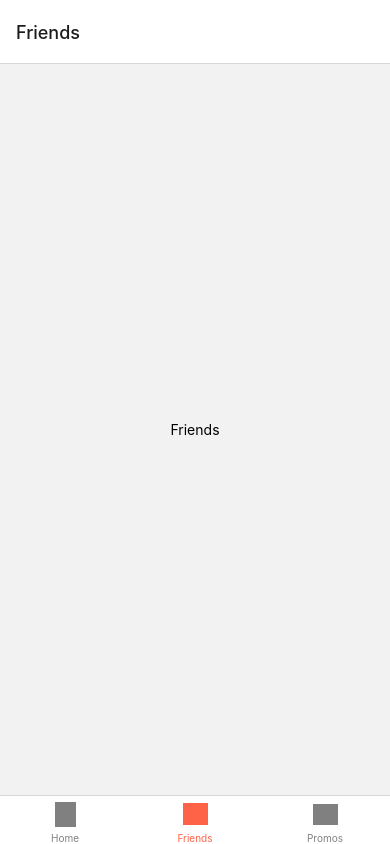
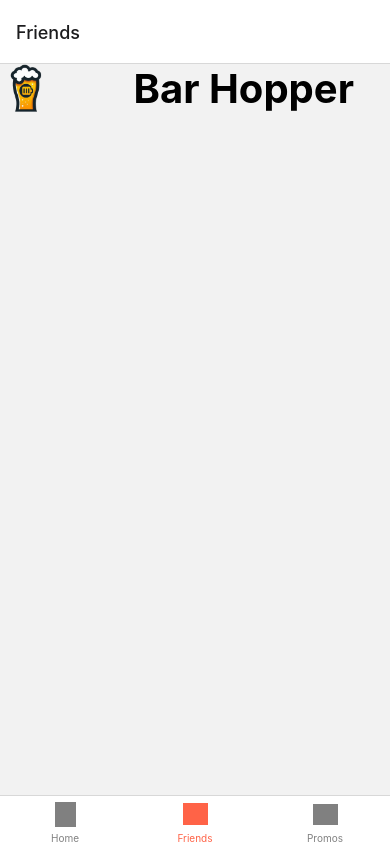
Before and after one commit to liamjdavis/Bar-Hopper, a React Native app in the folder frontend/: screen /Friends in a window 390 px wide. Built offline with nearby package versions, Linux system fonts and the light colour scheme.

Commit message:
added top bar to main pages

```diff
--- a/frontend/components/layout/Friends.js
+++ b/frontend/components/layout/Friends.js
@@ -1,10 +1,19 @@
 import React from 'react';
-import { View, Text, StyleSheet } from 'react-native';
+import { View, Text, StyleSheet, Image } from 'react-native';
+
+const logo = require('../../assets/logo.png')
 
 const Friends = () => {
     return (
         <View style={styles.container}>
-            <Text>Friends</Text>
+            <View style={styles.leftContainer}>
+                {/* Logo */}
+                <Image source={logo} style={styles.logo} />
+            </View>
+            <View style={styles.centerContainer}>
+                {/* Bar Hopper Header */}
+                <Text style={styles.headerText}>Bar Hopper</Text>
+            </View>
         </View>
     );
 };
@@ -12,8 +21,25 @@ const Friends = () => {
 const styles = StyleSheet.create({
     container: {
         flex: 1,
-        justifyContent: 'center',
+        flexDirection: 'row',
+        alignItems: 'flex-start',
+    },
+    leftContainer: {
+        flex: 1,
+        alignItems: 'flex-start',
+    },
+    centerContainer: {
+        flex: 3,
         alignItems: 'center',
+    },
+    logo: {
+        width: 50,
+        height: 50,
+        resizeMode: 'contain',
+    },
+    headerText: {
+        fontSize: 40,
+        fontWeight: 'bold',
     },
 });
 
--- a/frontend/components/layout/Home.js
+++ b/frontend/components/layout/Home.js
@@ -1,10 +1,19 @@
 import React from 'react';
-import { View, Text, StyleSheet } from 'react-native';
+import { View, Text, StyleSheet, Image } from 'react-native';
+
+const logo = require('../../assets/logo.png')
 
 const Home = () => {
     return (
         <View style={styles.container}>
-            <Text>Home Screen</Text>
+            <View style={styles.leftContainer}>
+                {/* Logo */}
+                <Image source={logo} style={styles.logo} />
+            </View>
+            <View style={styles.centerContainer}>
+                {/* Bar Hopper Header */}
+                <Text style={styles.headerText}>Bar Hopper</Text>
+            </View>
         </View>
     );
 };
@@ -12,8 +21,25 @@ const Home = () => {
 const styles = StyleSheet.create({
     container: {
         flex: 1,
-        justifyContent: 'center',
+        flexDirection: 'row',
+        alignItems: 'flex-start',
+    },
+    leftContainer: {
+        flex: 1,
+        alignItems: 'flex-start',
+    },
+    centerContainer: {
+        flex: 3,
         alignItems: 'center',
+    },
+    logo: {
+        width: 50,
+        height: 50,
+        resizeMode: 'contain',
+    },
+    headerText: {
+        fontSize: 40,
+        fontWeight: 'bold',
     },
 });
 
--- a/frontend/components/layout/Promos.js
+++ b/frontend/components/layout/Promos.js
@@ -1,10 +1,19 @@
 import React from 'react';
-import { View, Text, StyleSheet } from 'react-native';
+import { View, Text, StyleSheet, Image } from 'react-native';
+
+const logo = require('../../assets/logo.png')
 
 const Promos = () => {
     return (
         <View style={styles.container}>
-            <Text>Promos</Text>
+            <View style={styles.leftContainer}>
+                {/* Logo */}
+                <Image source={logo} style={styles.logo} />
+            </View>
+            <View style={styles.centerContainer}>
+                {/* Bar Hopper Header */}
+                <Text style={styles.headerText}>Bar Hopper</Text>
+            </View>
         </View>
     );
 };
@@ -12,8 +21,25 @@ const Promos = () => {
 const styles = StyleSheet.create({
     container: {
         flex: 1,
-        justifyContent: 'center',
+        flexDirection: 'row',
+        alignItems: 'flex-start',
+    },
+    leftContainer: {
+        flex: 1,
+        alignItems: 'flex-start',
+    },
+    centerContainer: {
+        flex: 3,
         alignItems: 'center',
+    },
+    logo: {
+        width: 50,
+        height: 50,
+        resizeMode: 'contain',
+    },
+    headerText: {
+        fontSize: 40,
+        fontWeight: 'bold',
     },
 });
 
```
Also changed, not shown: frontend/assets/logo.png (added).
